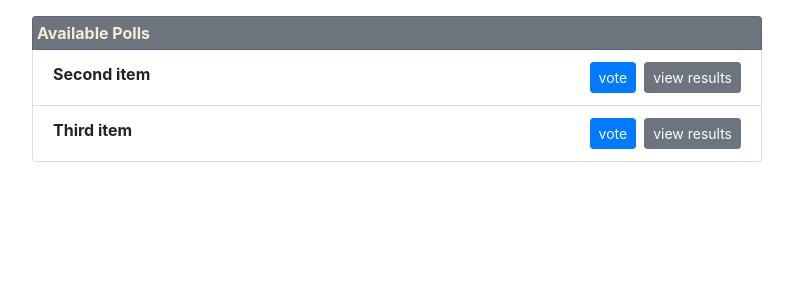
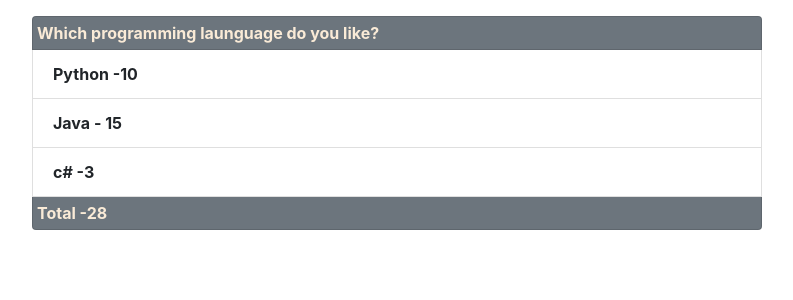
Before and after one commit to shameereranhikath/PollingApp, a Django app: template pollapp/templates/results.html in a window 1280 px wide. Shown: the part 56-356 px from the top of the page, without its empty margins (243-1036 px from the left). Run offline with Django 3.2, Linux system fonts and the light colour scheme; the template is opened without the code that fills it, so the values that code supplies are empty; some libraries are stand-ins or nearby versions.

Commit message:
Dummy results and create poll page is created

```diff
--- a/pollapp/templates/results.html
+++ b/pollapp/templates/results.html
@@ -4,16 +4,18 @@
 <div class="row mt-3">
     <div class="col-lg-8 offset-lg-2">
         <ul class="list-group">
-          <li class=" p-1 mt-15 list-group-item bg-secondary" style="color:antiquewhite;">Available Polls</li>
-          <li class="list-group-item">Second item
+          <li class=" p-1 mt-15 list-group-item bg-secondary" style="color:antiquewhite;">Which programming launguage  do you like?</li>
+          <li class="list-group-item">Python -10
 
-               <a href="" class="btn btn-secondary btn-sm mr-8"> view results</a>
-              <a href="" class="btn btn-primary btn-sm mr-2"> vote</a>
           </li>
-          <li class="list-group-item">Third item
-           <a href="" class="btn btn-secondary btn-sm mr-8"> view results</a>
-              <a href="" class="btn btn-primary btn-sm mr-2"> vote</a>
+          <li class="list-group-item">Java - 15
+
           </li>
+            <li class="list-group-item">c# -3
+
+          </li>
+            <li class=" p-1 mt-15 list-group-item bg-secondary" style="color:antiquewhite;">Total -28</li>
+
 
         </ul>
     </div>
```
Also changed, not shown: pollapp/templates/create.html (+18 -0 lines).
